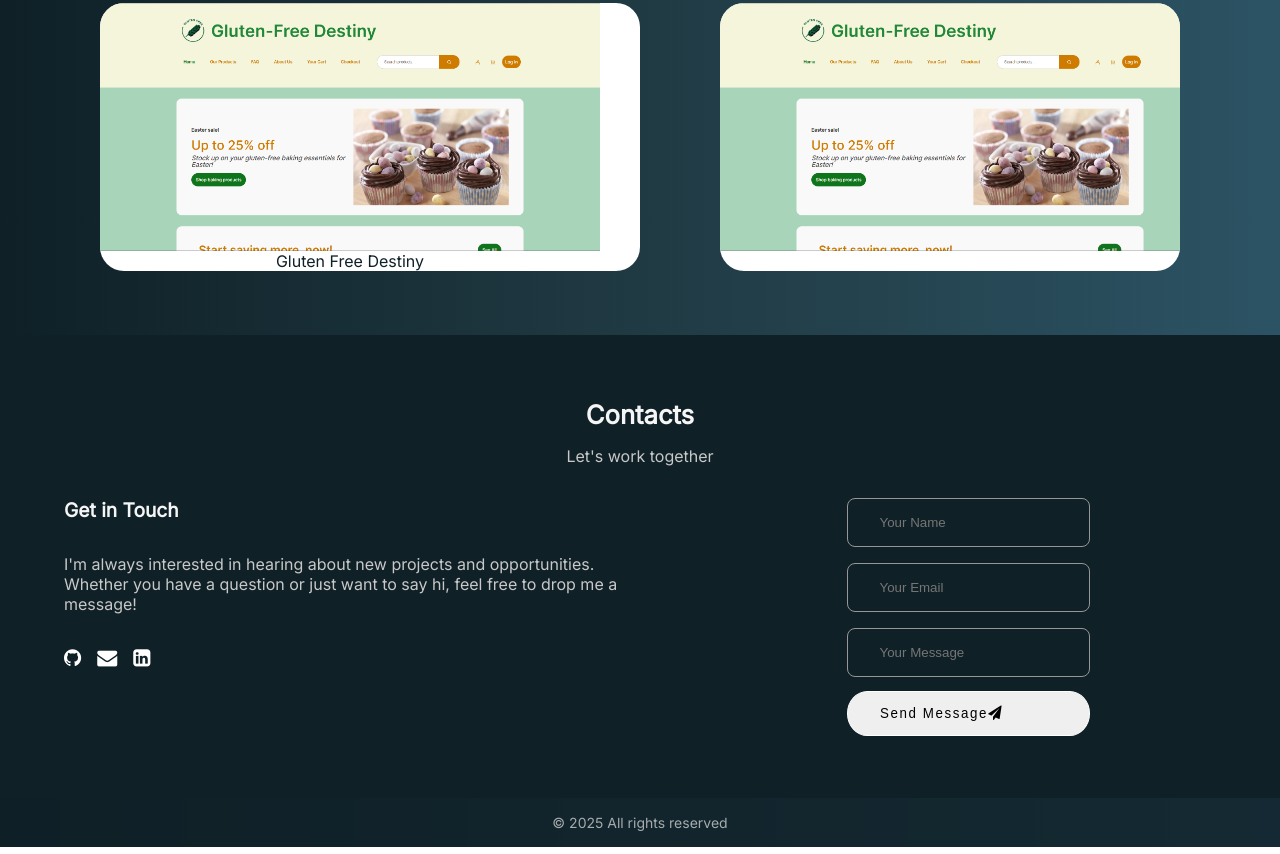
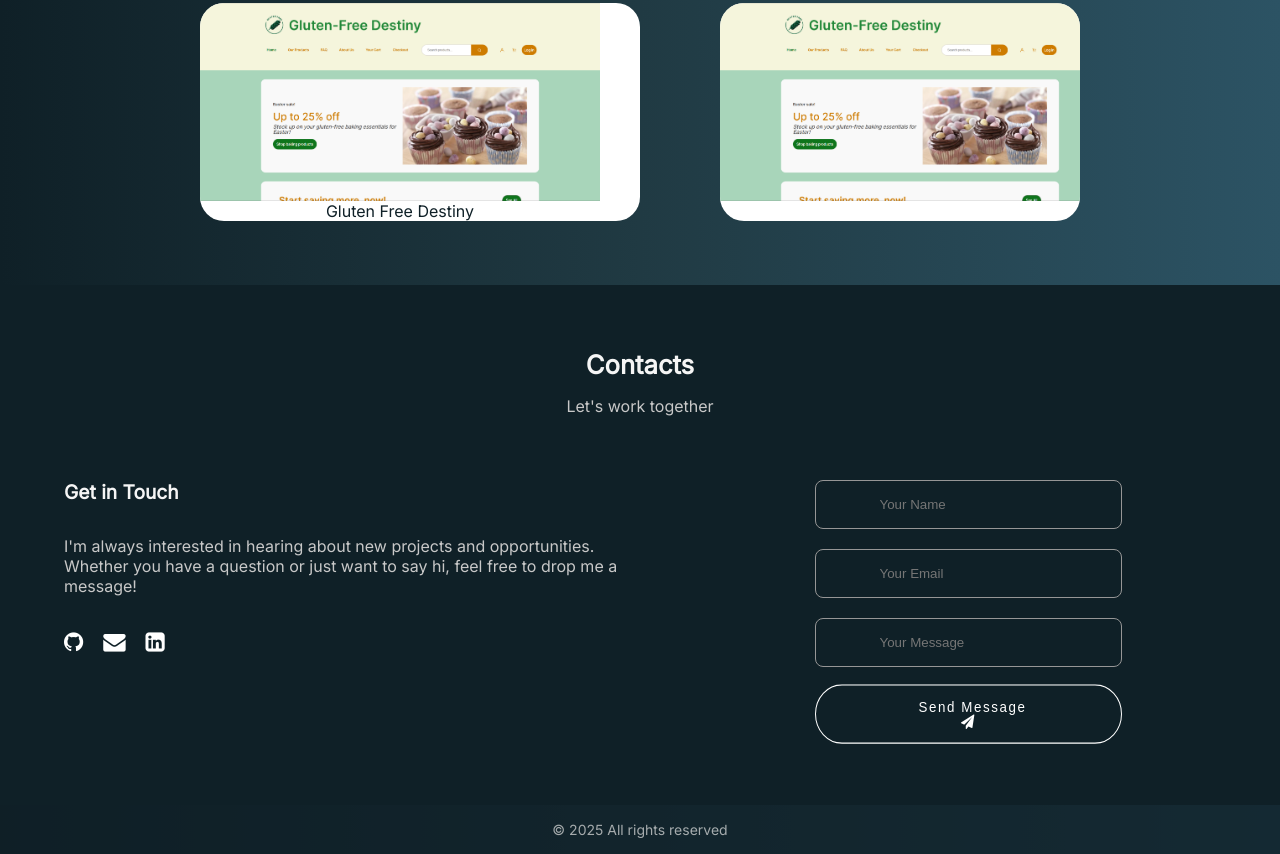
Before and after one commit to sakey01/Portfolio, a plain HTML site: page index.html in a window 1280 px wide. Shown: the part 1815-2669 px from the top of the page. Drawn offline with Linux system fonts and the light colour scheme.

Commit message:
button fix

```diff
--- a/index.html
+++ b/index.html
@@ -29,7 +29,7 @@
                 <p class="grey-text quotes"><q><i>The best error message is the one that never shows up.</i></q> — <strong>Thomas Fuchs</strong></p>
                 <div class="button-group">
                     <button onclick="location.href='#projects'" class="grey-shadow">View Projects<i class="material-icons">arrow_forward</i></button>
-                    <button onclick="location.href='#contacts'" id="contact-me-button" class="grey-shadow">Contact Me<i class="material-icons">person</i></button>
+                    <button onclick="location.href='#contacts'" class="hollow-button grey-shadow">Contact Me<i class="material-icons">person</i></button>
                 </div>
             </div>
             <div id="scroll-button" class="center-content grey-text divider"><a href="#about">Scroll down</a></div>
@@ -81,13 +81,13 @@
             <div class="columns">
                 <article class="project-card">
                     <figure>
-                        <img src="./img/gfd.png" alt="Gluten Free Destiny" width="500" height="700">
+                        <img src="./img/gfd.png" alt="Gluten Free Destiny" width="400" height="800">
                         <figcaption>Gluten Free Destiny</figcaption>
                     </figure>
                 </article>
                 <article class="project-card">
                     <figure>
-                        <img src="./img/gfd.png" alt="Gluten Free Destiny" width="500" height="500">
+                        <img src="./img/gfd.png" alt="Gluten Free Destiny" width="400" height="800">
                         <figcaption></figcaption>
                     </figure>
                 </article>
@@ -97,7 +97,7 @@
 
     <footer>
         <section id="contacts" class="scroll-anchor">
-            <div class="center-content spacer-2x">
+            <div class="center-content spacer-4x">
                 <h2 class="spacer">Contacts</h2>
                 <p class="center-content grey-text">Let's work together</p>
             </div>
@@ -120,7 +120,7 @@
                         <input type="text" name="fname" placeholder="Your Name" id="input-name" class="form-field" required="">
                         <input type="email" name="email" placeholder="Your Email" id="input-email" class="form-field" required="">
                         <input type="text" name="message" placeholder="Your Message" id="message-box" class="form-field" required="">
-                        <button id="submit-btn">Send Message<span class="class="general-icons><i id="paper-plane" class="fa fa-paper-plane"></i></span></button>
+                        <button id="submit-btn" class="hollow-button center-content"><span class="right-margin">Send Message</span><i id="paper-plane" class="fa fa-paper-plane"></i></button>
                     </form>
                 </div>
             </div>
--- a/style.css
+++ b/style.css
@@ -101,13 +101,13 @@ button:hover {
     justify-content: center;
 }
 
-#contact-me-button {
+.hollow-button {
     background: transparent;
     border: 1px solid white;
     color: white;
 }
 
-.material-icons, .general-icons {
+.material-icons, .right-margin {
     margin-left: 0.5rem;
 }
 
@@ -217,24 +217,38 @@ img {
 .icons-list {
     display: flex;
     list-style: none;
-    gap: 1rem;
-    font-size: 1.25rem;
+    gap: 1.25rem;
+    font-size: 1.4rem;
+}
+
+@keyframes enlarge {
+    from {font-size: 1rem; }
+    to {font-size: 1.25rem; }
+}
+
+.icons-list:hover {
+    animation: enlarge 0.2s linear;
 }
 
 form {
     display: grid;
-    gap: 1rem;
+    gap: 1.25rem;
 }
 
 input {
     border-radius: 0.5rem;
-    padding: 1rem 2rem;
+    padding: 1rem 4rem;
     background: transparent;
     border: 1px solid rgb(150, 150, 150);
 }
 
 input:active {
     border-color: white;
+    border-width: 2px;
+}
+
+#submit-btn {
+
 }
 
 #copywrite {
```
